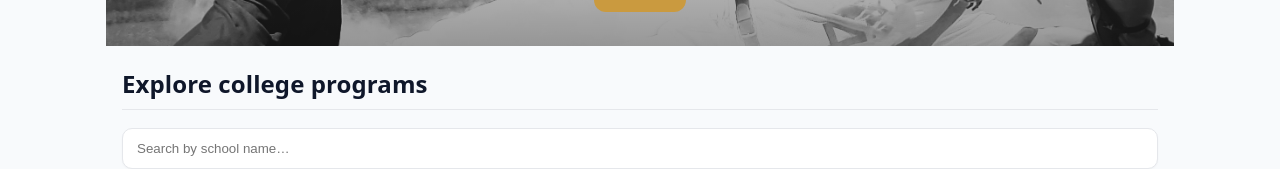
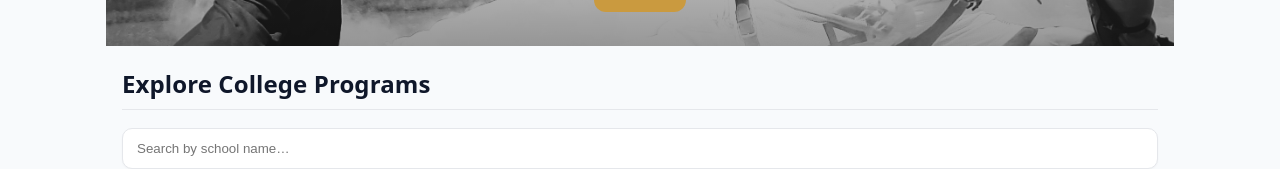
Before and after one commit to mattblittle-create/scoutline-beta, a Next.js app: page /recruiting-journey in a window 1280 px wide. Shown: the part 564-733 px from the top of the page. Built offline with nearby package versions, Linux system fonts and the light colour scheme.

Commit message:
Update RecruitingJourneySearch.tsx

```diff
--- a/app/components/RecruitingJourneySearch.tsx
+++ b/app/components/RecruitingJourneySearch.tsx
@@ -98,7 +98,7 @@ export default function RecruitingJourneySearch() {
         color: "#0f172a",
       }}
     >
-      <h2 style={{ margin: 0, fontSize: 24 }}>Explore college programs</h2>
+      <h2 style={{ margin: 0, fontSize: 24 }}>Explore College Programs</h2>
       <div style={{ height: 1, background: "#e5e7eb", margin: "12px 0 18px" }} />
 
       {/* Search + typeahead */}
```
